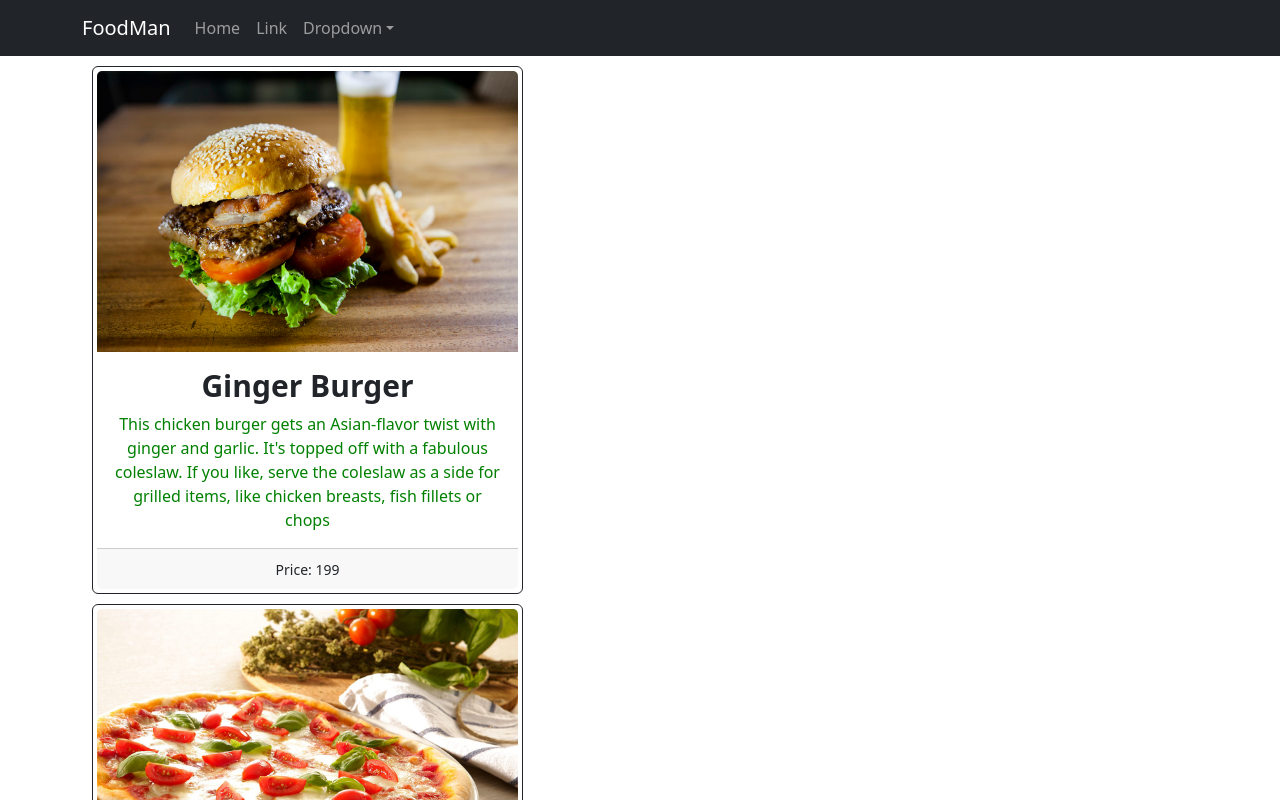
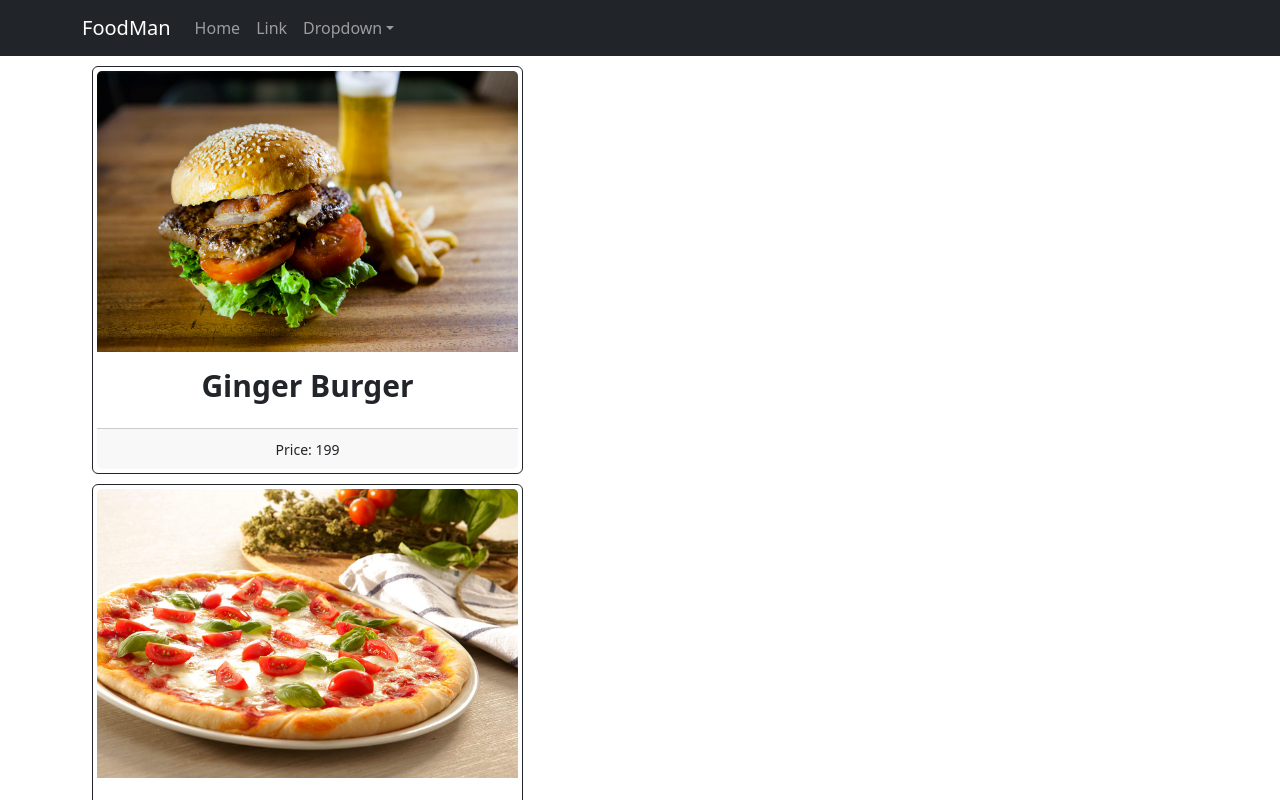
Before and after one commit to khan-91/FoodMan, a React (Create React App) app: page / in a window 1280 px wide. Shown: the top 800 px of the page. Built offline with nearby package versions, Linux system fonts and the light colour scheme.

Commit message:
Designing Menu Item 2

```diff
--- a/src/component/body/MenuItem.js
+++ b/src/component/body/MenuItem.js
@@ -6,9 +6,9 @@ const MenuItem = ({ dish }) => {
                 <Card.Img variant="top" src={dish.image} />
                 <Card.Body>
                     <Card.Title style={{fontSize:30, fontWeight:'bold'}}>{dish.name}</Card.Title>
-                    <Card.Text style={{color:'green'}} >
+                    {/* <Card.Text style={{color:'green'}} >
                         {dish.description}
-                    </Card.Text>
+                    </Card.Text> */}
                 </Card.Body>
                 <Card.Footer>
                     <small>Price: {dish.price}</small>
```
